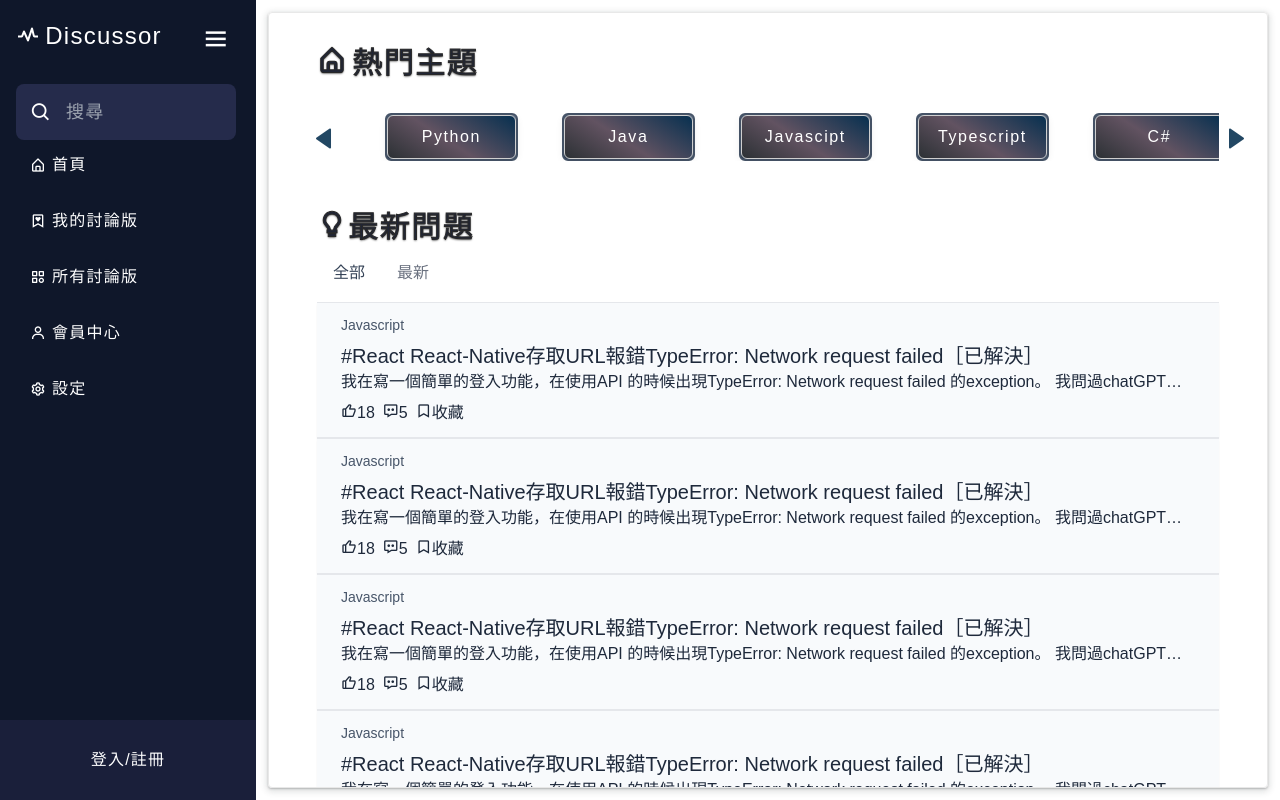
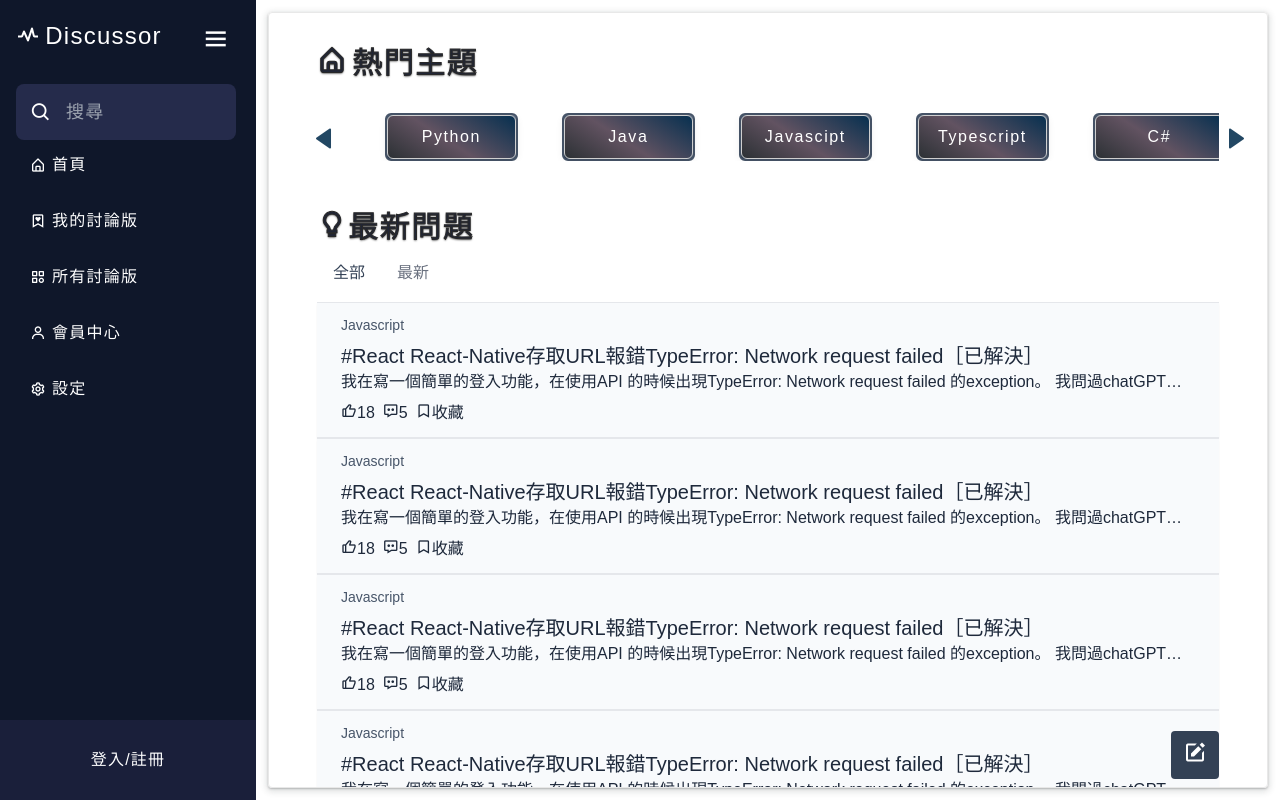
Before and after one commit to Hikariyen881230/discussor, a Next.js app: page / in a window 1280 px wide. Built offline with nearby package versions, Linux system fonts and the light colour scheme; no server answers.

Commit message:
[ add ]新增 '新增貼文' button

```diff
--- a/src/app/components/PostButton/PostButton.tsx
+++ b/src/app/components/PostButton/PostButton.tsx
@@ -1,11 +1,19 @@
 import React from 'react'
 import Link from 'next/link'
 
-type Props = {}
+type Props = {
+  position: string
+  top?: string
+  left?: string
+  bottom?: string
+  right?: string
+}
 
-function PostButton({}: Props) {
+function PostButton({ position, top, left, bottom, right }: Props) {
   return (
-    <div className="absolute bottom-4 right-4 w-9 h-9 md:w-12 md:h-12 ">
+    <div
+      className={`${position} ${top} ${bottom} ${left} ${right} w-9 h-9 md:w-12 md:h-12 `}
+    >
       <div className="bg-slate-700 rounded h-full w-full flex justify-center items-center hover:bg-slate-500 transition cursor-pointer">
         <Link href="/new-post">
           <i className="bx bxs-edit text-2xl text-white"></i>
--- a/src/app/my-forum/page.tsx
+++ b/src/app/my-forum/page.tsx
@@ -1,5 +1,12 @@
+import PostButton from '../components/PostButton/PostButton'
+
 interface Props {}
 
 export default function MyForum(props: Props) {
-  return <div>Myforum</div>
+  return (
+    <div>
+      Myforum
+      <PostButton position="absolute" right="right-2" bottom="bottom-2" />
+    </div>
+  )
 }
--- a/src/app/overview/page.tsx
+++ b/src/app/overview/page.tsx
@@ -1,5 +1,12 @@
+import PostButton from '../components/PostButton/PostButton'
+
 interface Props {}
 
 export default function Overview() {
-  return <div>Overview</div>
+  return (
+    <div>
+      Overview
+      <PostButton position="absolute" right="right-2" bottom="bottom-2" />
+    </div>
+  )
 }
--- a/src/app/page.tsx
+++ b/src/app/page.tsx
@@ -2,11 +2,12 @@
 
 import Topics from './components/Topics/Topics'
 import QuestionCard from './components/QuestionCard/QuestionCard'
+import PostButton from './components/PostButton/PostButton'
 import Link from 'next/link'
 
 export default function Home() {
   return (
-    <div className="pl-1 md:px-12 pt-8">
+    <div className="pl-1 md:px-12 pt-8 relative">
       <div>
         <h2 className="text-3xl font-normal topic tracking-wider">
           <i className="bx bx-home-alt pr-1"></i>
@@ -39,8 +40,13 @@ export default function Home() {
           <QuestionCard />
           <QuestionCard />
           <QuestionCard />
+          <QuestionCard />
+          <QuestionCard />
+          <QuestionCard />
+          <QuestionCard />
         </div>
       </div>
+      <PostButton position="sticky" left="left-[100%]" bottom="bottom-2" />
     </div>
   )
 }
```
